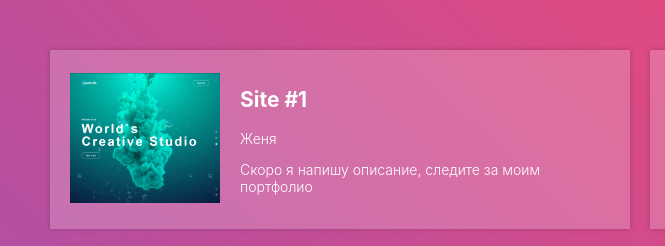
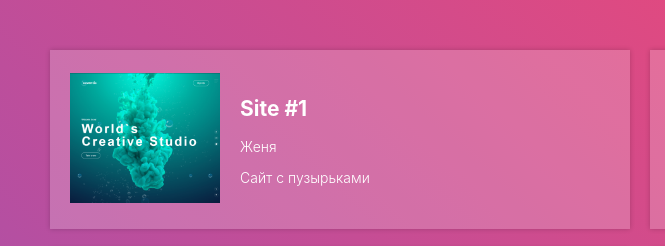
Before and after one commit to KainzOr1337/Portfolio, a plain HTML site: page index.html in a window 1280 px wide. Shown: the top 246 px of the page, 0-665 px from the left. Drawn offline with nearby package versions, Linux system fonts and the light colour scheme; grey boxes are pictures that could not be loaded.

Commit message:
Some Changes

```diff
--- a/index.html
+++ b/index.html
@@ -20,7 +20,7 @@
                 <a href="https://www.twitch.tv/frightful_z" target="_blank">
                     <p class="album_artist">Женя</p>
                 </a>
-                <p class="album_desc">Скоро я напишу описание, следите за моим портфолио</p>
+                <p class="album_desc">Сайт с пузырьками</p>
             </div>
         </div>
 
```
